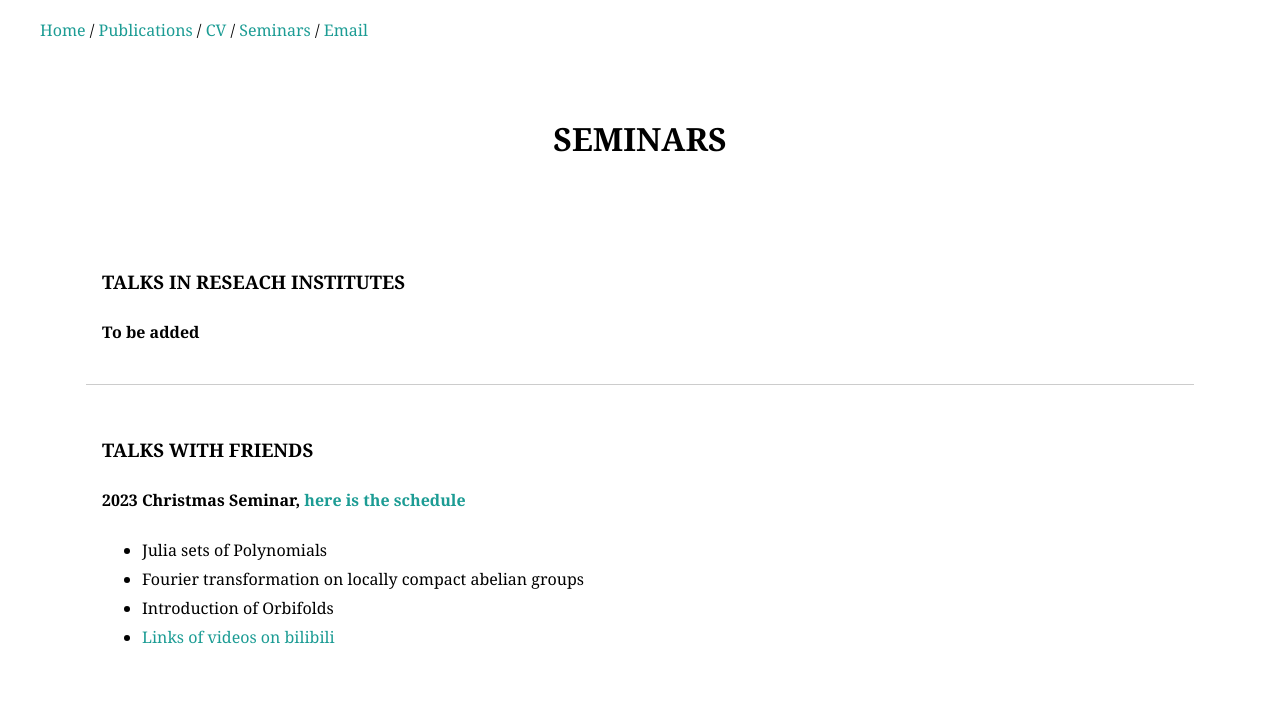
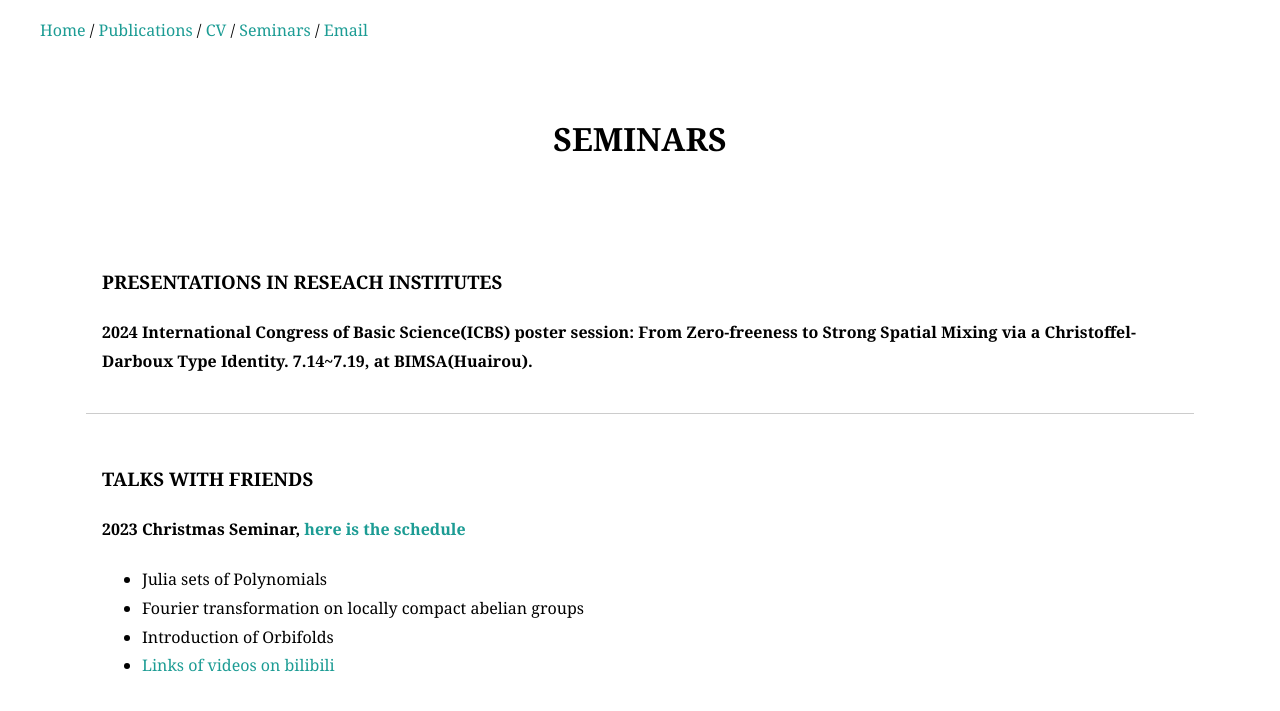
Before and after one commit to XiaoweiYEXavier/XiaoweiYEXavier.github.io, a Jekyll site: the page Seminars/index.html, which Jekyll copies as it is, in a window 1280 px wide. Shown: the top 711 px of the page. Built offline with Jekyll 4.4.1, drawn with Linux system fonts in a browser that asks for light colours; nearby versions of some CDN libraries; some web fonts are replaced.

Commit message:
Update index.html

```diff
--- a/Seminars/index.html
+++ b/Seminars/index.html
@@ -20,10 +20,10 @@
   </header>
   <main>
     <section>
-      <h3>Talks in reseach institutes</h3>
+      <h3>Presentations in reseach institutes</h3>
       <div class='iterests'>
         <div class='column'>
-          <h4>To be added</h4>
+          <h4>2024 International Congress of Basic Science(ICBS) poster session: From Zero-freeness to Strong Spatial Mixing via a Christoffel-Darboux Type Identity. 7.14~7.19, at BIMSA(Huairou). </h4>
     </section>
       <section>
       <h3>Talks with friends</h3>
```
